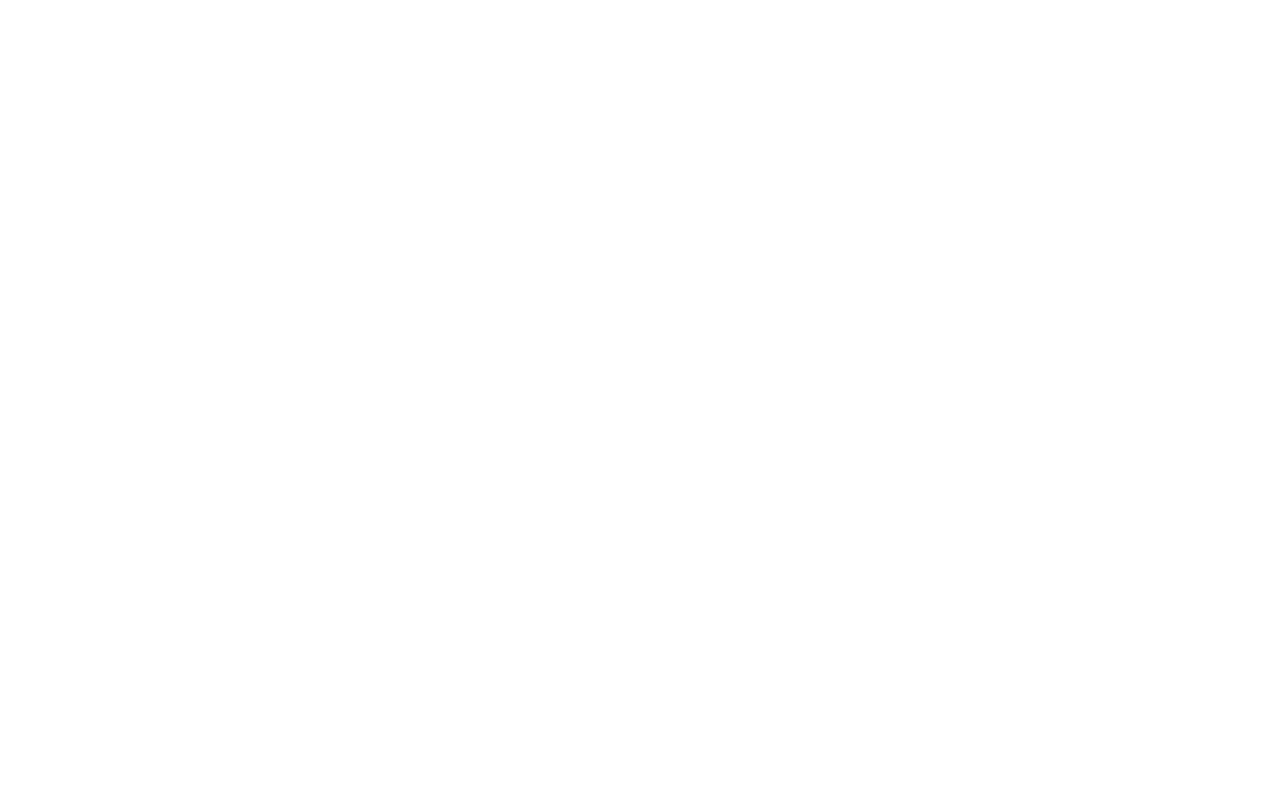
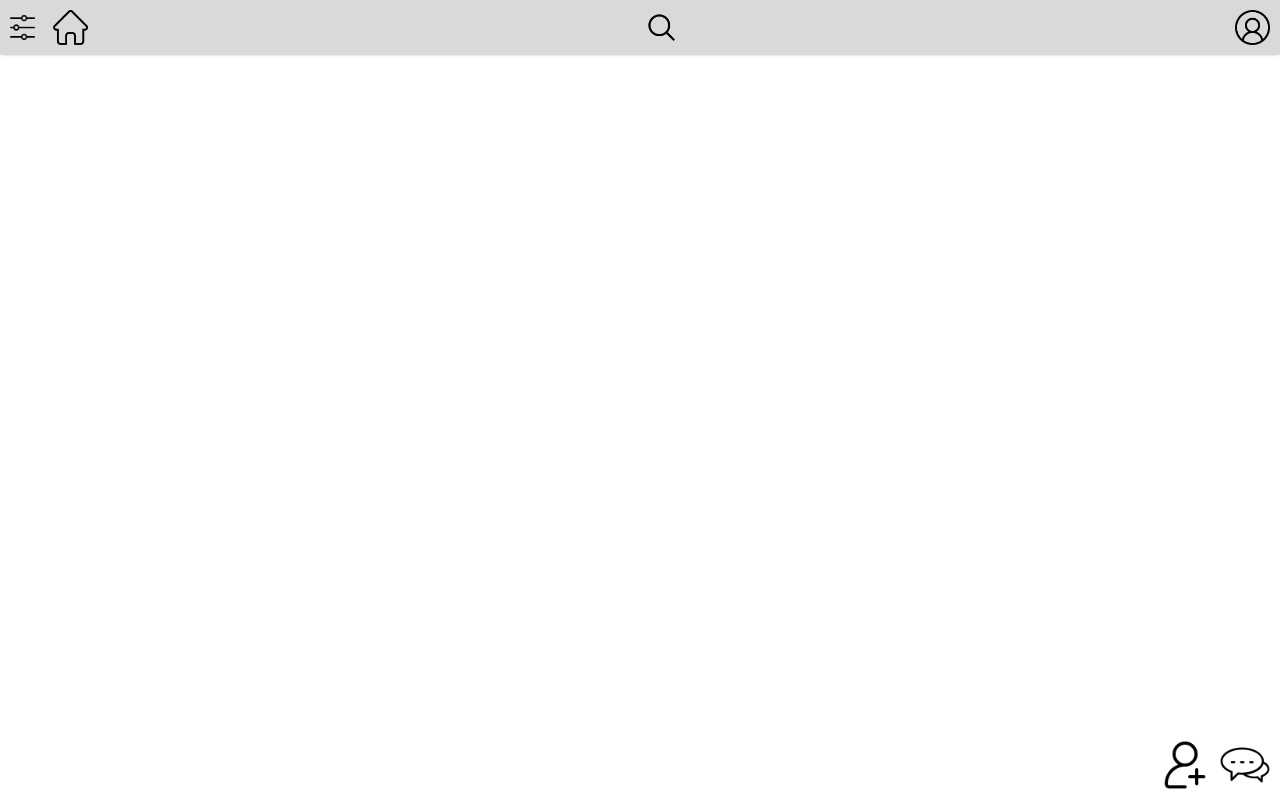
Before and after one commit to JM-Granados/Proyecto1_TeamMeli, a React (Vite) app in the folder frontend/client/: page /OtherUserAcc in a window 1280 px wide. Before the commit this address had no page. Built offline with nearby package versions, Linux system fonts and the light colour scheme.

Commit message:
DM listo y otherUserAcc

```diff
--- a/frontend/client/package.json
+++ b/frontend/client/package.json
@@ -10,9 +10,12 @@
     "preview": "vite preview"
   },
   "dependencies": {
+    "autoprefixer": "^10.4.19",
     "axios": "^1.6.8",
     "bootstrap": "^5.3.3",
     "react": "^18.2.0",
+    "react-chat-engine-advanced": "^0.1.28",
+    "react-chat-engine-pretty": "^0.1.8",
     "react-dom": "^18.2.0",
     "react-router-dom": "^6.22.3"
   },
@@ -24,6 +27,7 @@
     "eslint-plugin-react": "^7.34.1",
     "eslint-plugin-react-hooks": "^4.6.0",
     "eslint-plugin-react-refresh": "^0.4.6",
+    "postcss": "^8.4.38",
     "tailwindcss": "^3.4.3",
     "vite": "^5.2.0"
   }
--- /dev/null
+++ b/frontend/client/src/Mensajes/ChatPage.jsx
@@ -0,0 +1,23 @@
+import { PrettyChatWindow } from "react-chat-engine-pretty";
+
+const ChatPage = (props) => {
+    return (
+        <div style={{ height: "94vh", width: "100vw" }}>
+            <PrettyChatWindow
+                projectId="Proyecto prueba"
+                username="Jose" // adam
+                secret="secretito" // pass1234
+                style={{
+                    height: '100%',
+                    width: '100%',
+                    maxWidth: 'none',
+                    margin: '0',
+                    padding: '0',
+                    boxSizing: 'border-box'
+                }}
+            />
+        </div>
+    );
+};
+
+export default ChatPage;
--- a/frontend/client/src/Mensajes/Dashboard/dashboard.jsx
+++ /dev/null
@@ -1,22 +0,0 @@
-import React from "react";
-
-const dashboard = () => {
-    return (
-        <div class="container-fluid h-100">
-            <div class="row h-100">
-                <div class="col-4 border">
-
-                </div>
-                <div class="col-4 border">
-
-                </div>
-                <div class="col-4 border">
-
-                </div>
-            </div>
-        </div>
-
-    )
-}
-
-export default dashboard;
--- a/frontend/client/src/Pages/App.jsx
+++ b/frontend/client/src/Pages/App.jsx
@@ -1,5 +1,6 @@
 import { useState } from 'react'
 import 'bootstrap/dist/css/bootstrap.min.css'
+import '../tailwind.css';
 import {BrowserRouter, Routes, Route, Link} from 'react-router-dom'
 import Clone from './Clone'
 import CreateDataSet from './CreateDataSet'
@@ -16,27 +17,25 @@ import OtherUserAcc from './OtherUserAcc'
 import Signup from './Signup'
 import UserConf from './UserConf'
 import UserDataset from './UserDataset'
-import NavBar from '../NavBar/NavBar'
 
 function App() {
-
   return (
     <BrowserRouter>
       <Routes>
+        <Route path='/Clone' element={<Clone />}></Route>
+        <Route path='/CreateDataSet' element={<CreateDataSet />}></Route>
+        <Route path='/DataSetsNotis' element={<DataSetsNotis />}></Route>
+        <Route path='/Dm' element={<Dm />}></Route>
         <Route path='/Forgotpass' element={<ForgotPass />}></Route>
-        <Route path='/' element={<Login />}></Route>
-        <Route path='/Signup' element={<Signup />}></Route>
-        <Route path='/NavBar' element={<NavBar />}></Route>
-        <Route path='/CreateDataSet' element={<CreateDataSet />}></Route>
-        <Route path='/MyDataSets' element={<MyDataSets />}></Route>
-        <Route path='/DataSetsNotis' element={<DataSetsNotis />}></Route>
-        <Route path='/MyVotes' element={<MyVotes />}></Route>
-        <Route path='/UserConf' element={<UserConf />}></Route>
-        <Route path='/Dm' element={<Dm />}></Route>
         <Route path='/Home' element={<Home />}></Route>
         <Route path='/LikedDown' element={<LikedDown />}></Route>
+        <Route path='/' element={<Login />}></Route>
         <Route path='/MyDataSetInfo' element={<MyDataSetInfo />}></Route>
-        <Route path='/Clone' element={<Clone />}></Route>
+        <Route path='/MyDataSets' element={<MyDataSets />}></Route>
+        <Route path='/MyVotes' element={<MyVotes />}></Route>
+        <Route path='/OtherUserAcc' element={<OtherUserAcc />}></Route>
+        <Route path='/Signup' element={<Signup />}></Route>
+        <Route path='/UserConf' element={<UserConf />}></Route>
         <Route path='/UserDataset' element={<UserDataset />}></Route>
       </Routes>
     </BrowserRouter>
--- a/frontend/client/src/Pages/Dm.jsx
+++ b/frontend/client/src/Pages/Dm.jsx
@@ -1,11 +1,11 @@
 import NavBar from '../NavBar/NavBar';
-import Dash from '../Mensajes/Dashboard/dashboard';
+import ChatPage from '../Mensajes/ChatPage';
 
 function Dm() {
     return (
         <div>
             <NavBar/>
-            <Dash/>
+            <ChatPage/>
         </div>
     )
 }
--- a/frontend/client/src/Pages/Home.jsx
+++ b/frontend/client/src/Pages/Home.jsx
@@ -4,10 +4,25 @@ import axios from 'axios';
 import { useNavigate } from 'react-router-dom';
 import NavBar from '../NavBar/NavBar';
 
+import AddButton from '../assets/AddButton.png'
+
 function Home() {
     return (
         <div>
             <NavBar/>
+            <a href="/CreateDataSet" className='home-back'>
+                <img
+                    src={AddButton}
+                    alt="Descripción de la imagen"
+                    style={{
+                        position: 'absolute',
+                        bottom: '10px',
+                        right: '10px',
+                        width: '50px',
+                        height: 'auto'
+                    }}
+                />
+            </a>
         </div>
     )
 }
--- a/frontend/client/src/Pages/Login.jsx
+++ b/frontend/client/src/Pages/Login.jsx
@@ -12,7 +12,7 @@ function Login() {
         e.preventDefault()
         /*axios.post('url de base', {usernameEmail, password})
         .then(result => {console.log(result)
-            navigate('/home')
+            navigate('/Home')
         })
         .catch(err=> console.log(err))*/
     }
--- a/frontend/client/src/Pages/OtherUserAcc.jsx
+++ b/frontend/client/src/Pages/OtherUserAcc.jsx
@@ -4,10 +4,37 @@ import axios from 'axios';
 import { useNavigate } from 'react-router-dom';
 import NavBar from '../NavBar/NavBar';
 
+import AddButton from '../assets/Add User.png'
+import Chat from '../assets/Message.png'
+
 function OtherUserAcc() {
     return (
         <div>
             <NavBar/>
+            <img
+                src={AddButton}
+                alt="Descripción de la imagen"
+                style={{
+                    position: 'absolute',
+                    bottom: '10px',
+                    right: '70px',
+                    width: '50px',
+                    height: 'auto'
+                }}
+            />
+            <a href="/Dm">
+                <img
+                    src={Chat}
+                    alt="Descripción de la imagen"
+                    style={{
+                        position: 'absolute',
+                        bottom: '10px',
+                        right: '10px',
+                        width: '50px',
+                        height: 'auto'
+                    }}
+                />
+            </a>
         </div>
     )
 }
--- a/frontend/client/src/Pages/main.jsx
+++ b/frontend/client/src/Pages/main.jsx
@@ -3,7 +3,5 @@ import ReactDOM from 'react-dom/client'
 import App from './App.jsx'
 
 ReactDOM.createRoot(document.getElementById('root')).render(
-  <React.StrictMode>
     <App />
-  </React.StrictMode>,
 )
--- a/frontend/client/src/index.css
+++ /dev/null
@@ -1,3 +0,0 @@
-@tailwind base;
-@tailwind components;
-@tailwind utilities;
--- /dev/null
+++ b/frontend/client/src/tailwind.css
@@ -0,0 +1,4 @@
+/* src/tailwind.css */
+@tailwind base;
+@tailwind components;
+@tailwind utilities;
```
Also changed, not shown: 1 other file (tests, documents, lock files or other folders).
